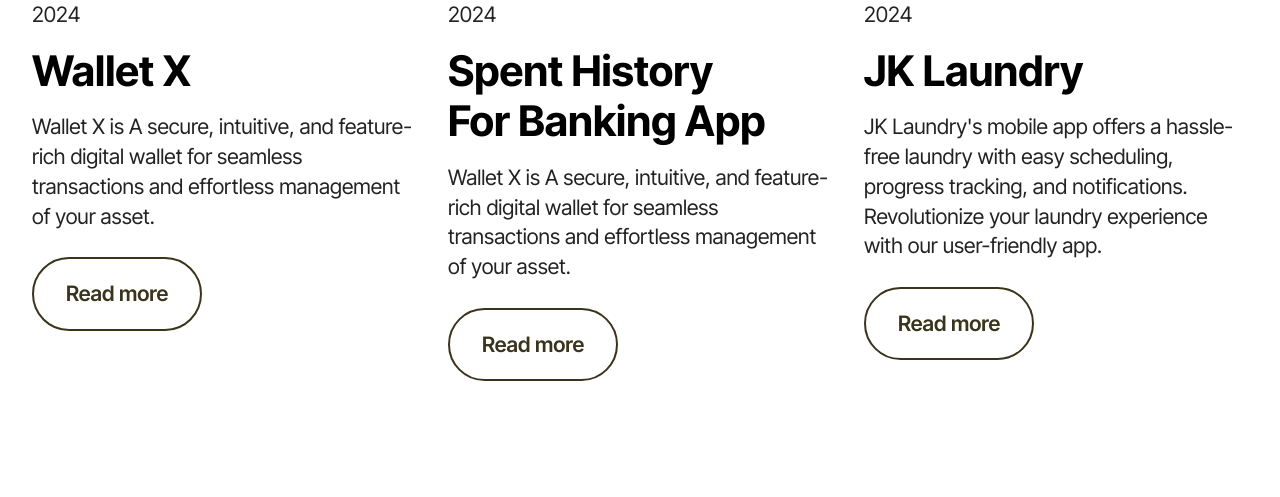
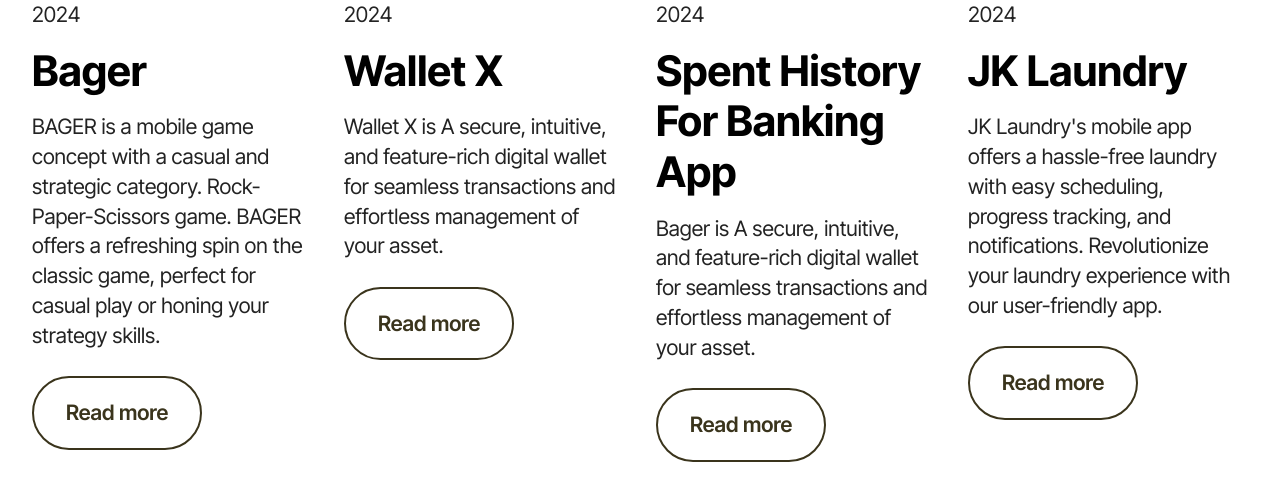
Before and after one commit to gffaza/Portfolio-2, a plain HTML site: page Mobile.html in a window 1280 px wide. Shown: the part 2052-2549 px from the top of the page. Drawn offline with Linux system fonts and the light colour scheme; files whose address does not match are found by name.

Commit message:
Update Bager

```diff
--- a/Mobile.html
+++ b/Mobile.html
@@ -119,7 +119,23 @@
       </div>
     </div>
     <div class="row">
-      <div class="item features-image col-12 col-md-6 col-lg-4 active">
+      <div class="item features-image col-12 col-md-6 col-lg-3 active">
+        <div class="item-wrapper">
+          <div class="item-img mb-3">
+            <a href="https://dribbble.com/shots/24902041-BAGER-Rock-Scissors-Paper-Game?utm_source=Clipboard_Shot&utm_campaign=gffaza&utm_content=BAGER%20-%20Rock%20Scissors%20Paper%20Game&utm_medium=Social_Share&utm_source=Clipboard_Shot&utm_campaign=gffaza&utm_content=BAGER%20-%20Rock%20Scissors%20Paper%20Game&utm_medium=Social_Share" target="_blank"><img src="assets/images/Bager-Cover.png" alt="Bager" title=""></a>
+          </div>
+          <div class="item-content align-left">
+            <h5 class="item-title mbr-fonts-style mt-0 mb-3 display-7">
+              2024</h5>
+            <h6 class="item-subtitle mbr-fonts-style mb-3 display-5">
+              <strong>Bager</strong></h6>
+            <p class="mbr-text mbr-fonts-style mb-3 display-7">
+              BAGER is a mobile game concept with a casual and strategic category. Rock-Paper-Scissors game. BAGER offers a refreshing spin on the classic game, perfect for casual play or honing your strategy skills.</p>
+            <div class="mbr-section-btn item-footer"><a href="https://dribbble.com/shots/24902041-BAGER-Rock-Scissors-Paper-Game?utm_source=Clipboard_Shot&utm_campaign=gffaza&utm_content=BAGER%20-%20Rock%20Scissors%20Paper%20Game&utm_medium=Social_Share&utm_source=Clipboard_Shot&utm_campaign=gffaza&utm_content=BAGER%20-%20Rock%20Scissors%20Paper%20Game&utm_medium=Social_Share" class="btn item-btn btn-success-outline display-7" target="_blank">Read more</a></div>
+          </div>
+        </div>
+      </div>
+      <div class="item features-image col-12 col-md-6 col-lg-3 active">
         <div class="item-wrapper">
           <div class="item-img mb-3">
             <a href="https://www.figma.com/proto/RcvPEyT7qFBeKd6PP80yUg/Jackalls-Main?type=design&node-id=95-676&t=EWehUBExLTaO1G4B-1&scaling=min-zoom&page-id=19%3A5&starting-point-node-id=95%3A676&show-proto-sidebar=1&mode=design" target="_blank"><img src="assets/images/frame-1000000743-2-1139x854.png" alt="Wallet X" title=""></a>
@@ -135,7 +151,8 @@
           </div>
         </div>
       </div>
-      <div class="item features-image col-12 col-md-6 col-lg-4">
+
+      <div class="item features-image col-12 col-md-6 col-lg-3">
         <div class="item-wrapper">
           <div class="item-img mb-3">
             <a href="https://www.figma.com/proto/t7NwxY2ypnnG6lqWegnlgj/SChallenge?type=design&node-id=132-2742&t=FABrnRqQOHqGmFMr-1&scaling=min-zoom&page-id=1%3A19&starting-point-node-id=132%3A2742&show-proto-sidebar=1&mode=design" target="_blank"><img src="assets/images/frame-1000000906-1-1139x854.png" alt="Spent History" title="" data-slide-to="1" data-bs-slide-to="1"></a>
@@ -145,13 +162,13 @@
               2024</h5>
             <h6 class="item-subtitle mbr-fonts-style mb-3 display-5"><strong>Spent History</strong><div><strong>For Banking App</strong></div></h6>
             <p class="mbr-text mbr-fonts-style mb-3 display-7">
-              Wallet X is A secure, intuitive, and feature-rich digital wallet for seamless transactions and effortless management of your asset.<br>
+              Bager is A secure, intuitive, and feature-rich digital wallet for seamless transactions and effortless management of your asset.<br>
             </p>
             <div class="mbr-section-btn item-footer"><a href="https://www.figma.com/proto/t7NwxY2ypnnG6lqWegnlgj/SChallenge?type=design&node-id=132-2742&t=FABrnRqQOHqGmFMr-1&scaling=min-zoom&page-id=1%3A19&starting-point-node-id=132%3A2742&show-proto-sidebar=1&mode=design" class="btn item-btn btn-success-outline display-7" target="_blank">Read more</a></div>
           </div>
         </div>
       </div>
-      <div class="item features-image col-12 col-md-6 col-lg-4">
+      <div class="item features-image col-12 col-md-6 col-lg-3">
         <div class="item-wrapper">
           <div class="item-img mb-3">
             <a href="https://www.figma.com/proto/2ypSXimjhAqobR5Y09zTpH/Tes-Jitilab?type=design&node-id=1-6536&t=TaTwS78QUQDlWMbk-1&scaling=min-zoom&page-id=1%3A4&mode=design" target="_blank"><img src="assets/images/frame-73-1-1-1139x854.png" alt="JK Laundry" title="" data-slide-to="2" data-bs-slide-to="2"></a>
```
Also changed, not shown: index.html (+16 -0 lines), assets/images/Bager-Cover.png (added), 2 other files.
